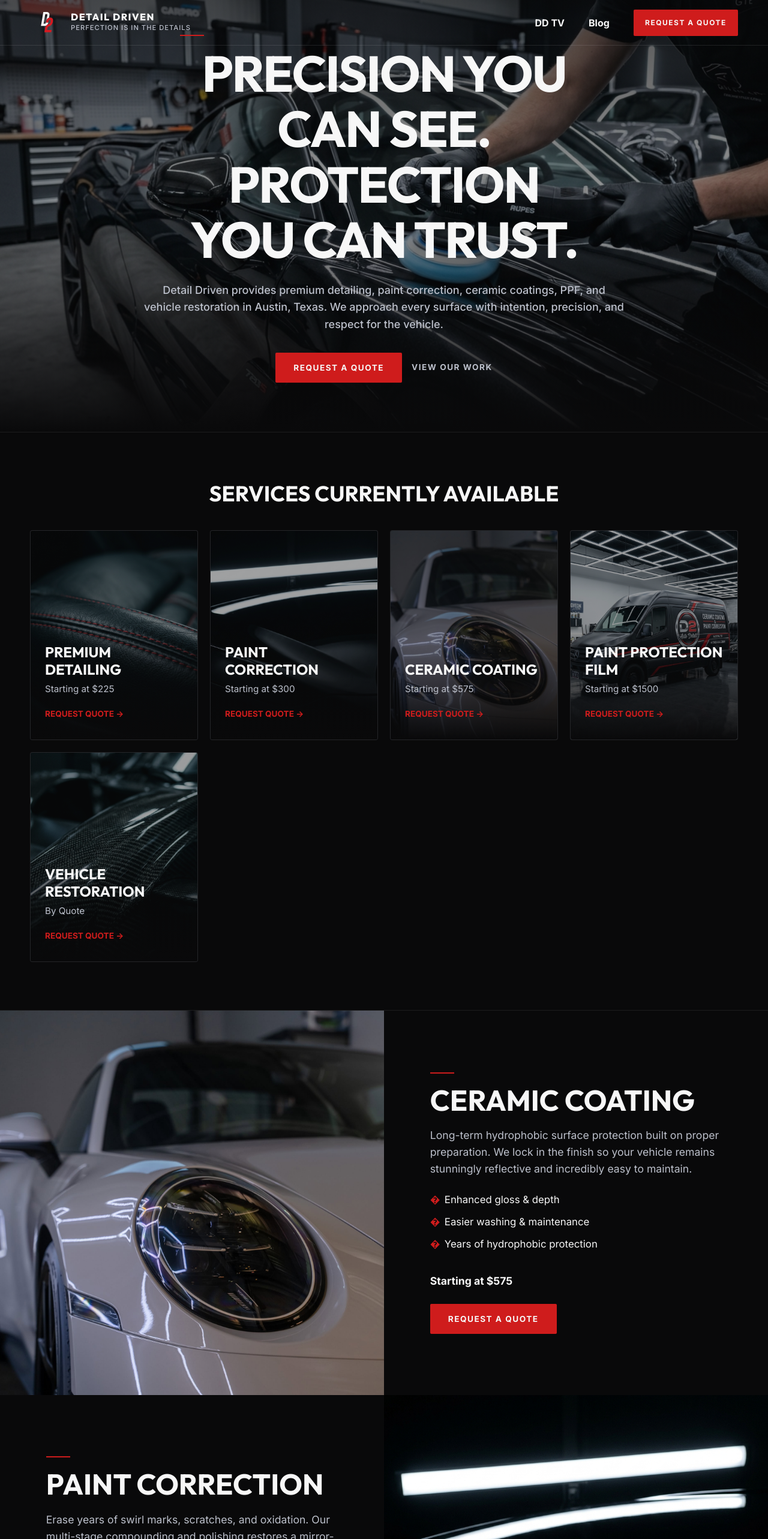
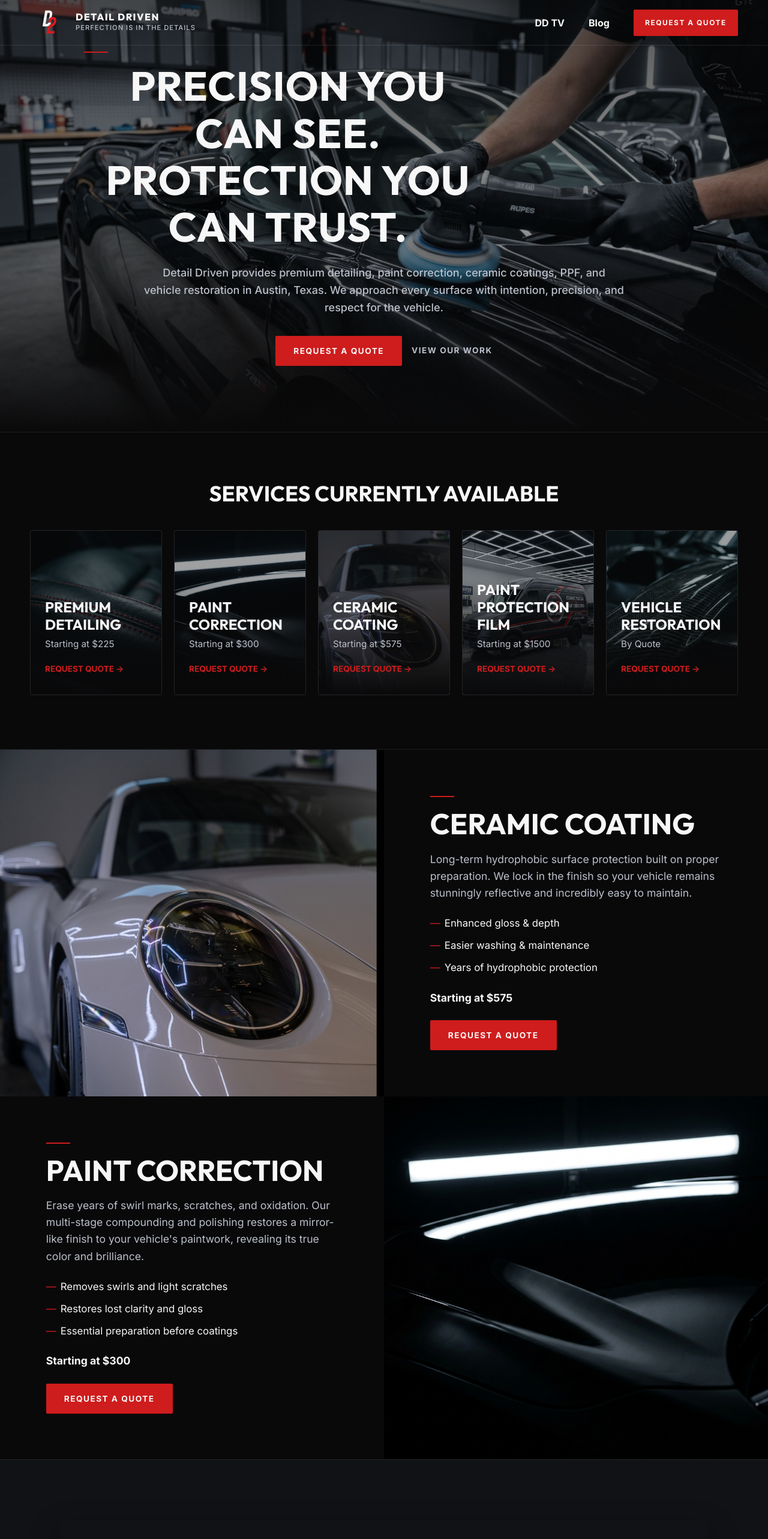
Before and after one commit to rouguemuse/d2design, a React (Vite) app: page / in a window 1280 px wide. Shown: the top 2566 px of the page at 60% size. Built offline with nearby package versions, Linux system fonts and the light colour scheme.

Commit message:
Layout polish pass (gateway, storytelling spacing, header logo size, headline scaling)

```diff
--- a/src/App.css
+++ b/src/App.css
@@ -155,7 +155,7 @@ a, button, select, input, textarea {
 }
 
 .header-logo-img {
-  height: 56px; /* Increased slightly as requested */
+  height: 64px; /* Increased slightly as requested */
   width: auto;
   display: block;
 }
@@ -1671,6 +1671,22 @@ a, button, select, input, textarea {
   align-items: center;
 }
 
+.hero-headline-wrapper {
+  width: 100%;
+  max-width: 1000px;
+  margin: 0 auto 1.5rem auto;
+}
+
+.hero-headline {
+  font-family: var(--font-headings);
+  font-size: clamp(36px, 5.5vw, 68px);
+  line-height: 1.15;
+  color: var(--color-white);
+  text-transform: uppercase;
+  letter-spacing: 1px;
+  margin: 0;
+}
+
 /* Header states */
 .header-transparent {
   position: absolute !important;
@@ -1703,7 +1719,7 @@ a, button, select, input, textarea {
 /* Image-led Gateway */
 .gateway-grid {
   display: grid;
-  grid-template-columns: repeat(auto-fit, minmax(280px, 1fr));
+  grid-template-columns: repeat(5, 1fr);
   gap: 20px;
   margin-top: 40px;
 }
@@ -1770,16 +1786,12 @@ a, button, select, input, textarea {
   grid-template-columns: 1fr 1fr;
   align-items: stretch;
   background: var(--bg-dark);
-  min-height: 60vh;
-}
-
-.story-section.reverse {
-  /* Copy left, Image right */
+  box-sizing: border-box;
 }
 
 .story-image-col {
   position: relative;
-  min-height: 400px;
+  min-height: 500px;
 }
 
 .story-image {
@@ -1791,10 +1803,28 @@ a, button, select, input, textarea {
 }
 
 .story-copy-col {
-  padding: 8vw 6vw;
+  box-sizing: border-box;
+  padding: clamp(32px, 6vw, 96px);
   display: flex;
   flex-direction: column;
   justify-content: center;
+  min-width: 0;
+}
+
+.story-copy-container {
+  max-width: 500px;
+  width: 100%;
+  box-sizing: border-box;
+}
+
+.story-section:not(.reverse) .story-copy-container {
+  margin-left: 0;
+  margin-right: auto;
+}
+
+.story-section.reverse .story-copy-container {
+  margin-left: auto;
+  margin-right: 0;
 }
 
 .story-highlights {
@@ -1813,13 +1843,31 @@ a, button, select, input, textarea {
 }
 
 .story-highlights li::before {
-  content: "�";
+  content: "—";
   color: var(--color-red);
   position: absolute;
   left: 0;
 }
 
-/* Mobile Overrides */
+/* Grid arrangements for medium widths (3 + 2 layout) */
+@media (max-width: 1200px) and (min-width: 769px) {
+  .gateway-grid {
+    grid-template-columns: repeat(6, 1fr);
+  }
+  .gateway-card:nth-child(1),
+  .gateway-card:nth-child(2),
+  .gateway-card:nth-child(3) {
+    grid-column: span 2;
+  }
+  .gateway-card:nth-child(4) {
+    grid-column: 2 / span 2;
+  }
+  .gateway-card:nth-child(5) {
+    grid-column: 4 / span 2;
+  }
+}
+
+/* Responsive / Mobile Overrides */
 @media (max-width: 992px) {
   .hero-fullscreen {
     height: auto;
@@ -1834,27 +1882,27 @@ a, button, select, input, textarea {
   }
 
   .story-section {
-    grid-template-columns: 1fr;
+    display: flex;
+    flex-direction: column;
     min-height: auto;
   }
 
-  .story-section.reverse .story-image-col {
-    order: -1;
+  .story-copy-col {
+    order: 1; /* Copy always first on mobile */
+    padding: 10vw 5vw;
   }
 
   .story-image-col {
+    order: 2; /* Image always second on mobile */
     aspect-ratio: 16/9;
     min-height: auto;
   }
 
-  .story-copy-col {
-    padding: 10vw 5vw;
-  }
-
   .gateway-grid {
     grid-template-columns: 1fr;
   }
   .gateway-card {
+    grid-column: auto !important;
     aspect-ratio: 16/9;
   }
 }
--- a/src/App.tsx
+++ b/src/App.tsx
@@ -256,8 +256,8 @@ function App() {
           <div className="hero-fullscreen-content">
             <div className="hero-headline-wrapper">
               <div className="headline-accent-rule"></div>
-              <h1 className="hero-headline" style={{fontSize: 'clamp(48px, 8vw, 84px)'}}>
-                Precision You Can See.<br />Protection You Can Trust.
+              <h1 className="hero-headline">
+                PRECISION YOU CAN SEE.<br />PROTECTION YOU CAN TRUST.
               </h1>
             </div>
             <p className="hero-supporting-text" style={{maxWidth: '800px', margin: '0 auto 2rem auto'}}>
@@ -276,7 +276,7 @@ function App() {
         </section>
 
         {/* 3. IMAGE-LED SERVICE GATEWAY */}
-        <section className="service-grid-section" style={{padding: '80px 0', background: 'var(--bg-dark)'}}>
+        <section className="service-grid-section" style={{padding: '80px 0 90px 0', background: 'var(--bg-dark)'}}>
           <div className="site-container">
             <h2 style={{ fontSize: 'var(--fs-h2)', color: 'var(--color-white)', fontFamily: 'var(--font-headings)', textAlign: 'center' }}>Services Currently Available</h2>
 
@@ -331,6 +331,7 @@ function App() {
             <img src="/new_porsche.png" alt="Porsche headlight ceramic coating" className="story-image" />
           </div>
           <div className="story-copy-col">
+            <div className="story-copy-container">
               <div className="headline-accent-rule"></div>
               <h2 style={{ fontSize: 'clamp(32px, 4vw, 48px)', marginBottom: '1rem', color: 'var(--color-white)', fontFamily: 'var(--font-headings)' }}>Ceramic Coating</h2>
               <p style={{color: 'var(--color-steel)', fontSize: '1.1rem', lineHeight: '1.6'}}>
@@ -346,10 +347,12 @@ function App() {
                 Request A Quote
               </button>
             </div>
+          </div>
         </section>
 
         <section className="story-section reverse">
-          <div className="story-copy-col" style={{gridColumn: 1}}>
+          <div className="story-copy-col">
+            <div className="story-copy-container">
               <div className="headline-accent-rule"></div>
               <h2 style={{ fontSize: 'clamp(32px, 4vw, 48px)', marginBottom: '1rem', color: 'var(--color-white)', fontFamily: 'var(--font-headings)' }}>Paint Correction</h2>
               <p style={{color: 'var(--color-steel)', fontSize: '1.1rem', lineHeight: '1.6'}}>
@@ -365,7 +368,8 @@ function App() {
                 Request A Quote
               </button>
             </div>
-          <div className="story-image-col" style={{gridColumn: 2}}>
+          </div>
+          <div className="story-image-col">
             <img src="/img_black_paint.png" alt="Paint correction process on black paint" className="story-image" />
           </div>
         </section>
```
Lines whose indentation alone changed are shown as unchanged.
